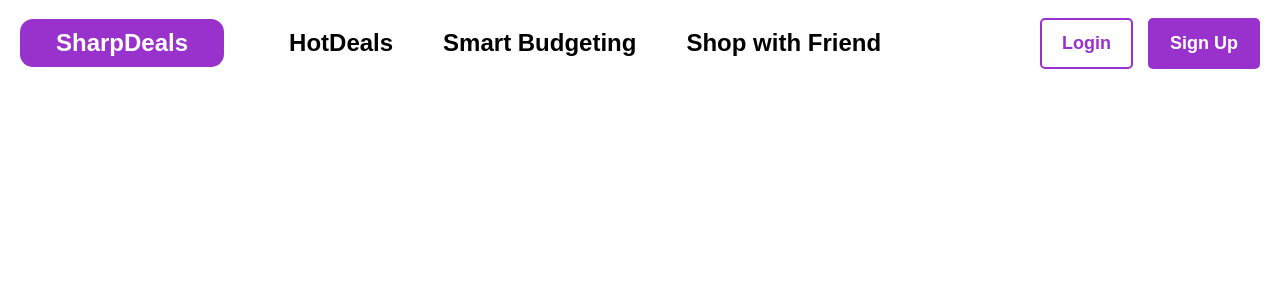
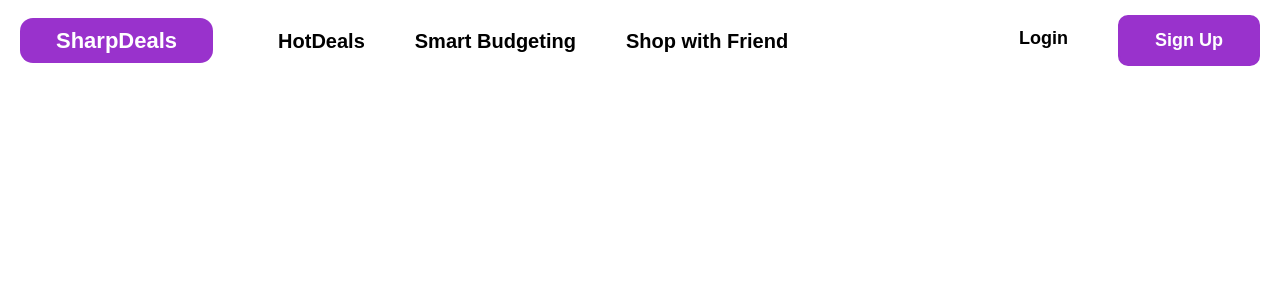
Before and after one commit to Vrajdp1/speech-to-text-demo, a Next.js app: page /header in a window 1280 px wide. Shown: the top 300 px of the page. Built offline with nearby package versions, Linux system fonts and the light colour scheme.

Commit message:
updated header section1

```diff
--- a/app/header/style.css
+++ b/app/header/style.css
@@ -8,7 +8,7 @@ header {
 }
 
 span {
-    font-size: 24px;
+    font-size: 22px;
     color: #ffffff;
     font-weight: 700;
     background-color: #9932cc;
@@ -42,7 +42,7 @@ nav ul li {
 nav ul li a {
     text-decoration: none;
     color: rgb(0, 0, 0);
-    font-size: 24px;
+    font-size: 20px;
     padding: 10px 15px;
     transition: 0.3s;
     border-radius: 5px;
@@ -62,15 +62,14 @@ nav ul li a:hover {
 .auth-buttons a {
     text-decoration: none;
     font-size: 18px;
-    padding: 10px 20px;
-    border-radius: 5px;
+    padding: 10px 35px;
+    border-radius: 10px;
     font-weight: 600;
     transition: 0.3s ease-in-out;
 }
 
 .login-btn {
-    color: #9932cc;
-    border: 2px solid #9932cc;
+    color: #000;
 }
 
 .login-btn:hover {
@@ -82,6 +81,7 @@ nav ul li a:hover {
     color: #fff;
     background: #9932cc;
     border: 2px solid #9932cc;
+
 }
 
 .signup-btn:hover {
```
